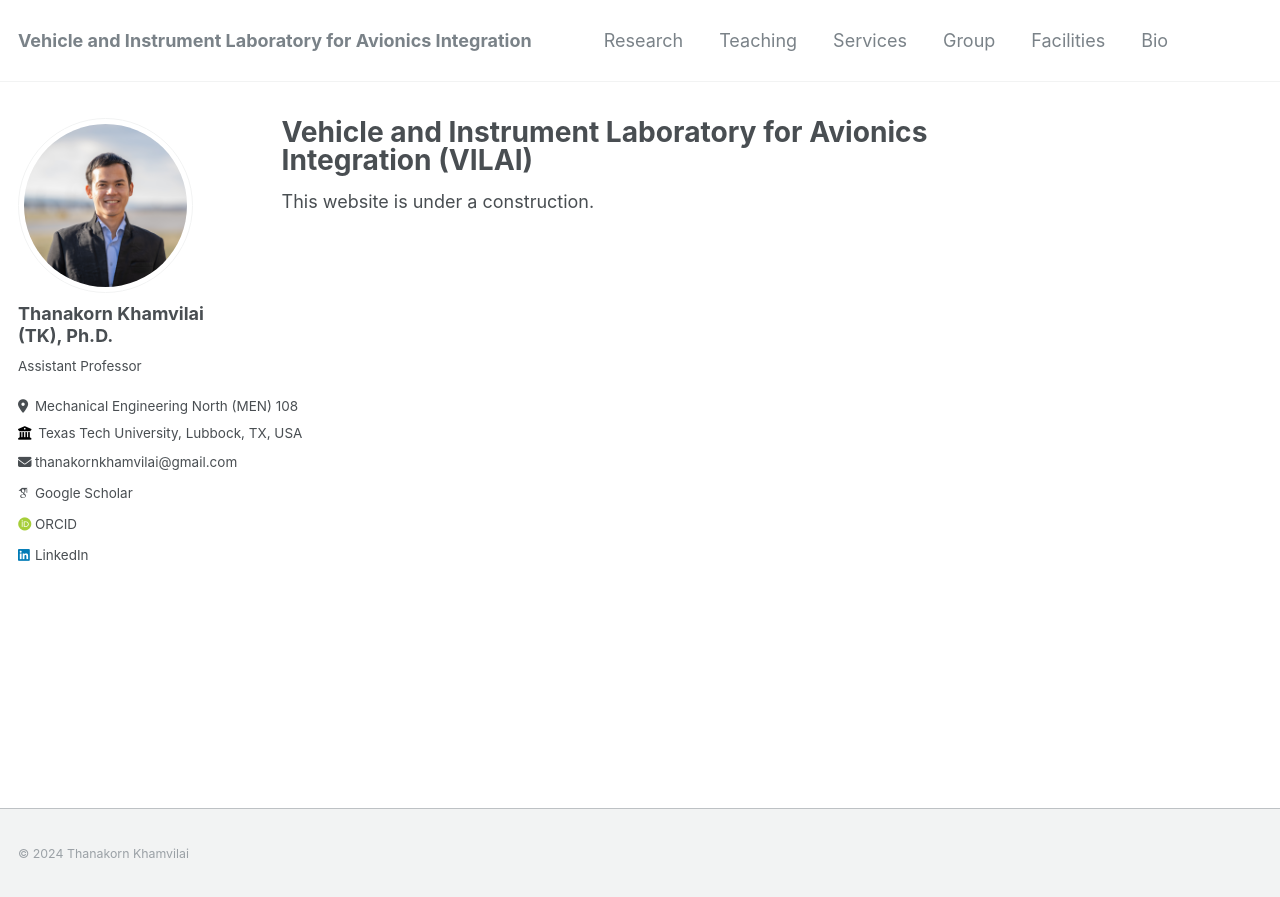
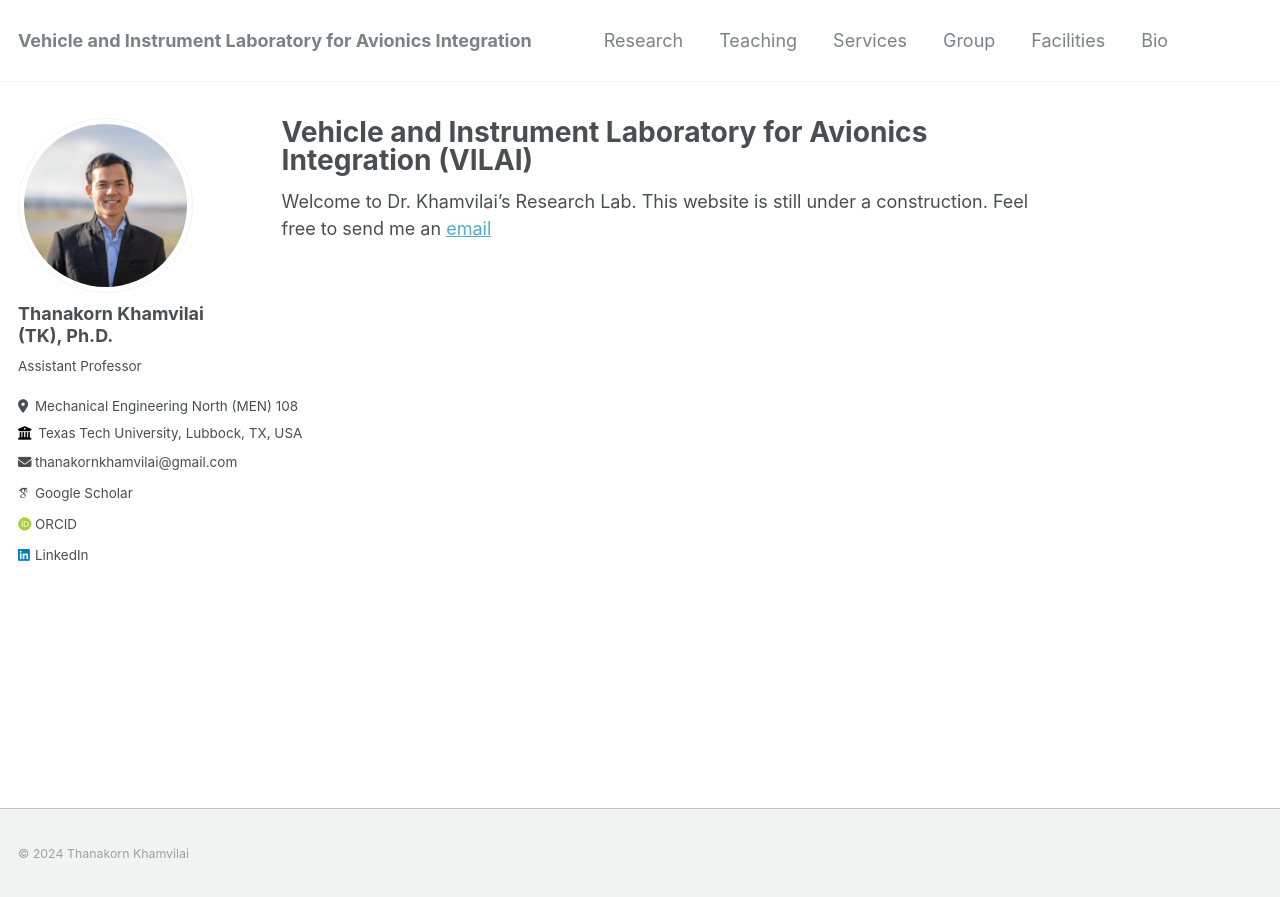
Before and after one commit to tkhamvilai/tkhamvilai.github.io, a Jekyll site: the page built from _pages/about.md, in a window 1280 px wide. Shown: the top 897 px of the page. Built offline with Jekyll 4.4.1, drawn with Linux system fonts in a browser that asks for light colours; some web fonts are replaced.

Commit message:
small updates

```diff
--- a/_pages/about.md
+++ b/_pages/about.md
@@ -7,4 +7,4 @@ redirect_from:
   - /about.html
 ---
 
-This website is under a construction.
+Welcome to Dr. Khamvilai's Research Lab. This website is still under a construction. Feel free to send me an [email](mailto:{{ author.email }})
```
Also changed, not shown: _pages/services.md (+1 -0 lines), _pages/teaching.md (+1 -1 lines).
